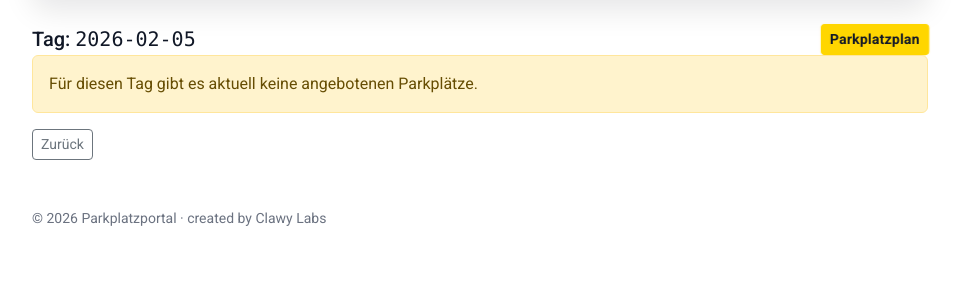
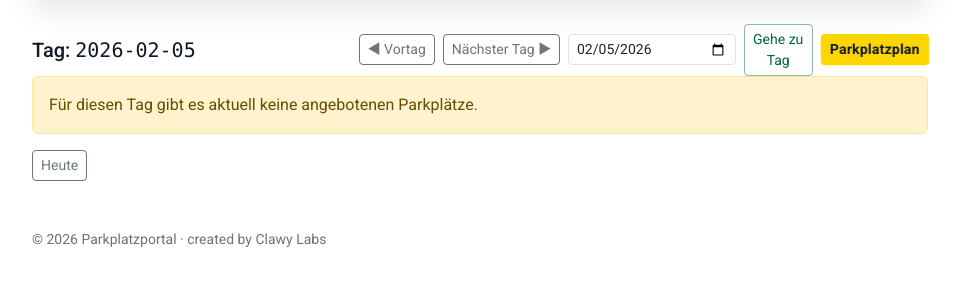
Before and after one commit to nqyngfpty2-svg/clawyparken, a FastAPI app: page /day/2026-02-05 in a window 1280 px wide. Shown: the part 94-394 px from the top of the page, without its empty margins (160-1121 px from the left). Run offline with FastAPI, Linux system fonts and the light colour scheme; data comes from the database, SQL or seed files in the repository; data that the repository does not hold is empty.

Commit message:
Add direct day navigation on day view

```diff
--- a/parking_app/app/main.py
+++ b/parking_app/app/main.py
@@ -423,6 +423,10 @@ def plan_reset(k: str = ""):
 @app.get("/day/{day}", response_class=HTMLResponse)
 def day_view(request: Request, day: str):
     # list offered spots + booking status
+    day_dt = parse_day(day)
+    prev_day = (day_dt - timedelta(days=1)).strftime("%Y-%m-%d")
+    next_day = (day_dt + timedelta(days=1)).strftime("%Y-%m-%d")
+
     with connect() as con:
         offers = con.execute(
             """
@@ -440,7 +444,15 @@ def day_view(request: Request, day: str):
         ).fetchall()
     return TEMPLATES.TemplateResponse(
         "day.html",
-        {"request": request, "day": day, "offers": offers, "maxAhead": MAX_BOOK_AHEAD_DAYS, "year": datetime.utcnow().year},
+        {
+            "request": request,
+            "day": day,
+            "offers": offers,
+            "prev_day": prev_day,
+            "next_day": next_day,
+            "maxAhead": MAX_BOOK_AHEAD_DAYS,
+            "year": datetime.utcnow().year,
+        },
     )
 
 
--- a/parking_app/templates/day.html
+++ b/parking_app/templates/day.html
@@ -1,8 +1,16 @@
 {% extends "base.html" %}
 {% block content %}
-<div class="d-flex justify-content-between align-items-center">
+<div class="d-flex flex-wrap justify-content-between align-items-center gap-2">
   <h2 class="h5 mb-0">Tag: <span class="mono">{{ day }}</span></h2>
-  <button class="btn btn-brand btn-sm blink-soft" type="button" data-bs-toggle="collapse" data-bs-target="#plan" aria-expanded="false" aria-controls="plan">Parkplatzplan</button>
+  <div class="d-flex flex-wrap gap-2 align-items-center">
+    <a class="btn btn-outline-secondary btn-sm" href="/day/{{ prev_day }}">◀ Vortag</a>
+    <a class="btn btn-outline-secondary btn-sm" href="/day/{{ next_day }}">Nächster Tag ▶</a>
+    <form class="d-flex gap-2 align-items-center" method="get" action="/day/{{ day }}" onsubmit="event.preventDefault(); const v=this.querySelector('input[name=goto_day]').value; if(v){ window.location='/day/'+v; }">
+      <input type="date" name="goto_day" class="form-control form-control-sm" value="{{ day }}" />
+      <button class="btn btn-outline-primary btn-sm" type="submit">Gehe zu Tag</button>
+    </form>
+    <button class="btn btn-brand btn-sm blink-soft" type="button" data-bs-toggle="collapse" data-bs-target="#plan" aria-expanded="false" aria-controls="plan">Parkplatzplan</button>
+  </div>
 </div>
 
 <div class="collapse mt-3" id="plan">
@@ -97,6 +105,6 @@ window.addEventListener('load', _planApply);
 {% endif %}
 
 <div class="mt-3">
-  <a class="btn btn-outline-secondary btn-sm" href="/">Zurück</a>
+  <a class="btn btn-outline-secondary btn-sm" href="/">Heute</a>
 </div>
 {% endblock %}
```
